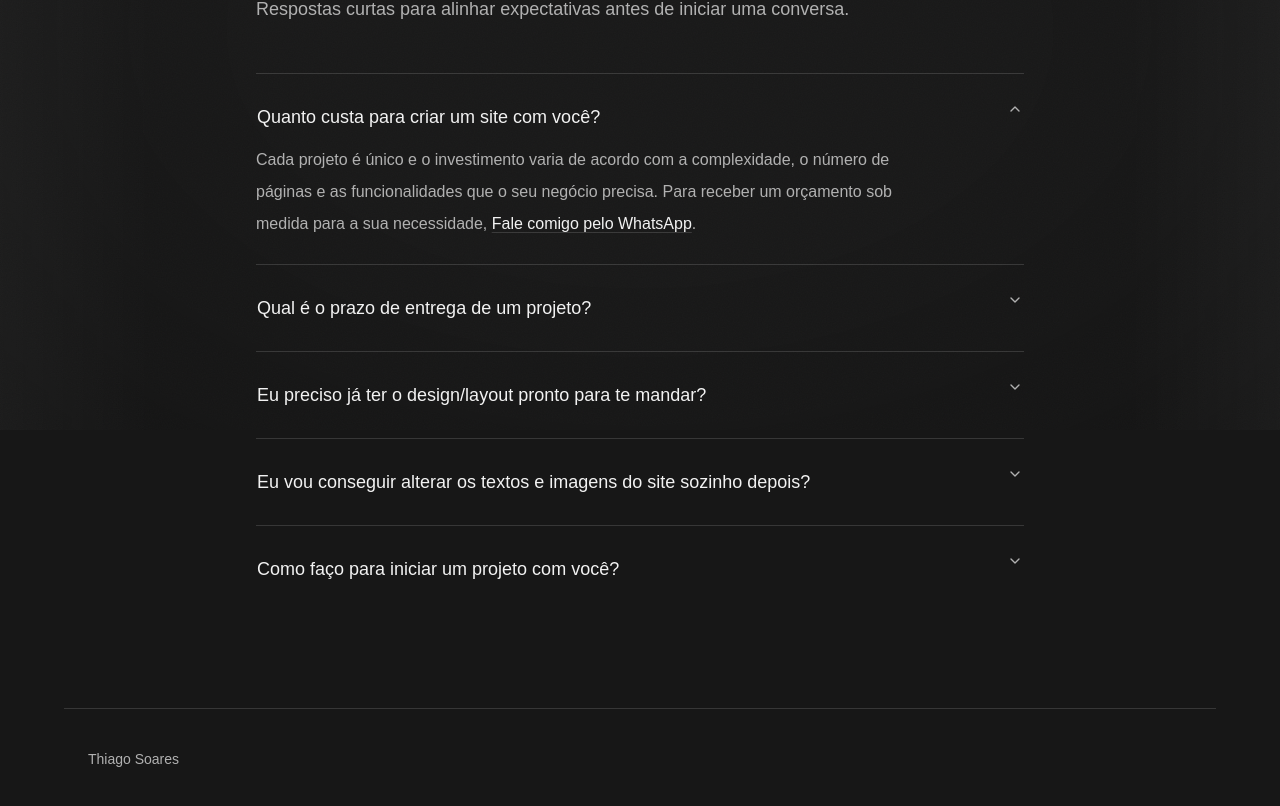
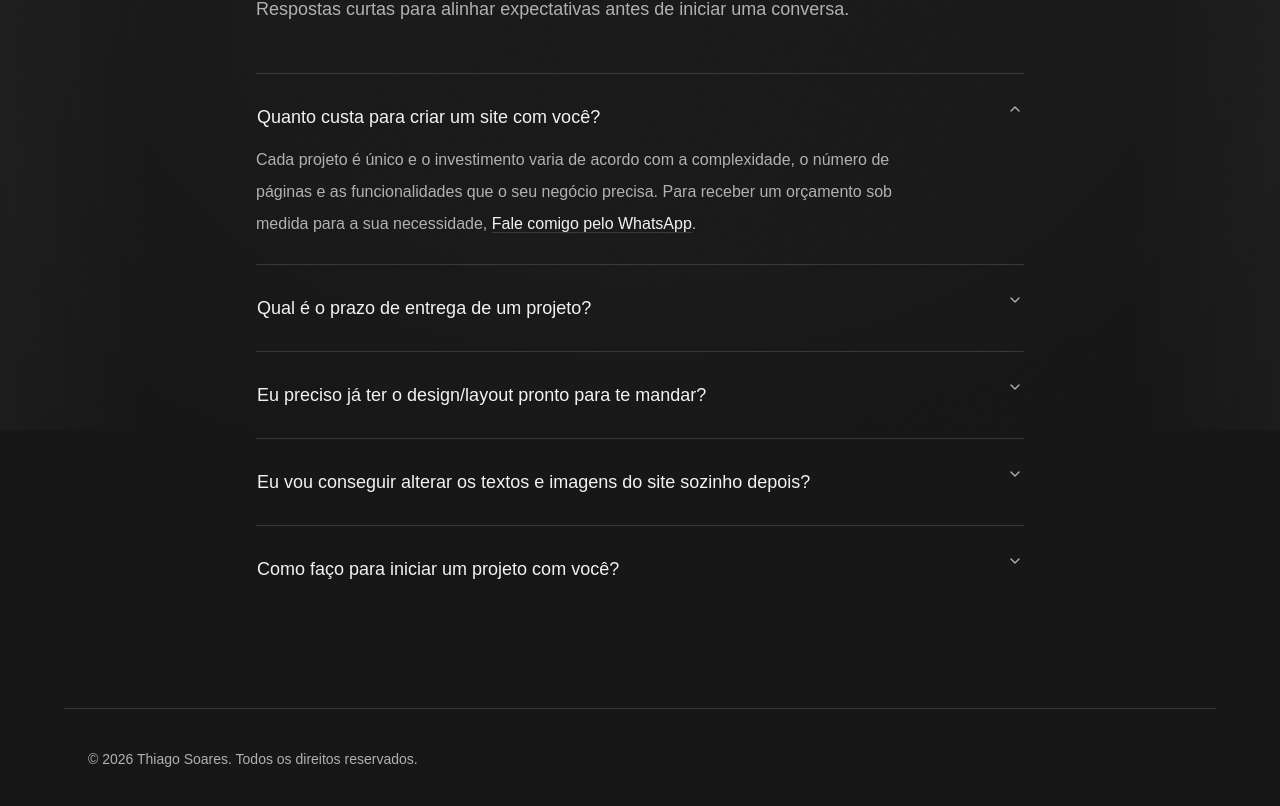
Before and after one commit to ThiagoS5/Portfolio, a React (Vite) app: page /faq in a window 1280 px wide. Shown: the part 370-1176 px from the top of the page. Built offline with nearby package versions, Linux system fonts and the light colour scheme.

Commit message:
feat: adicionar suporte a copyright no layout e atualizar testes correspondentes

```diff
--- a/src/shared/components/templates/PageLayout.tsx
+++ b/src/shared/components/templates/PageLayout.tsx
@@ -41,7 +41,7 @@ export function PageLayout({ children }: PageLayoutProps) {
 			</main>
 
 			<footer className="mx-auto flex w-full max-w-6xl flex-col gap-4 border-border border-t px-6 py-10 text-muted-foreground text-sm md:flex-row md:items-center md:justify-between">
-				<p>{layout.footerName}</p>
+				<p>{layout.copyright}</p>
 			</footer>
 		</div>
 	);
--- a/src/shared/i18n/locales/en.json
+++ b/src/shared/i18n/locales/en.json
@@ -257,6 +257,7 @@
 		}
 	},
 	"layout": {
+		"copyright": "© 2026 Thiago Soares. All rights reserved.",
 		"footerName": "Thiago Soares",
 		"homeTitle": "Portfolio navigation hub",
 		"skipLink": "Skip to main content"
--- a/src/shared/i18n/locales/pt-BR.json
+++ b/src/shared/i18n/locales/pt-BR.json
@@ -257,6 +257,7 @@
 		}
 	},
 	"layout": {
+		"copyright": "© 2026 Thiago Soares. Todos os direitos reservados.",
 		"footerName": "Thiago Soares",
 		"homeTitle": "Hub de navegação do portfólio",
 		"skipLink": "Pular para o conteúdo principal"
--- a/src/shared/i18n/usePortfolioContent.ts
+++ b/src/shared/i18n/usePortfolioContent.ts
@@ -110,6 +110,7 @@ export type NavigationContent = {
 };
 
 export type LayoutContent = {
+	copyright: string;
 	footerName: string;
 	homeTitle: string;
 	skipLink: string;
```
Also changed, not shown: 2 other files (tests, documents, lock files or other folders).
